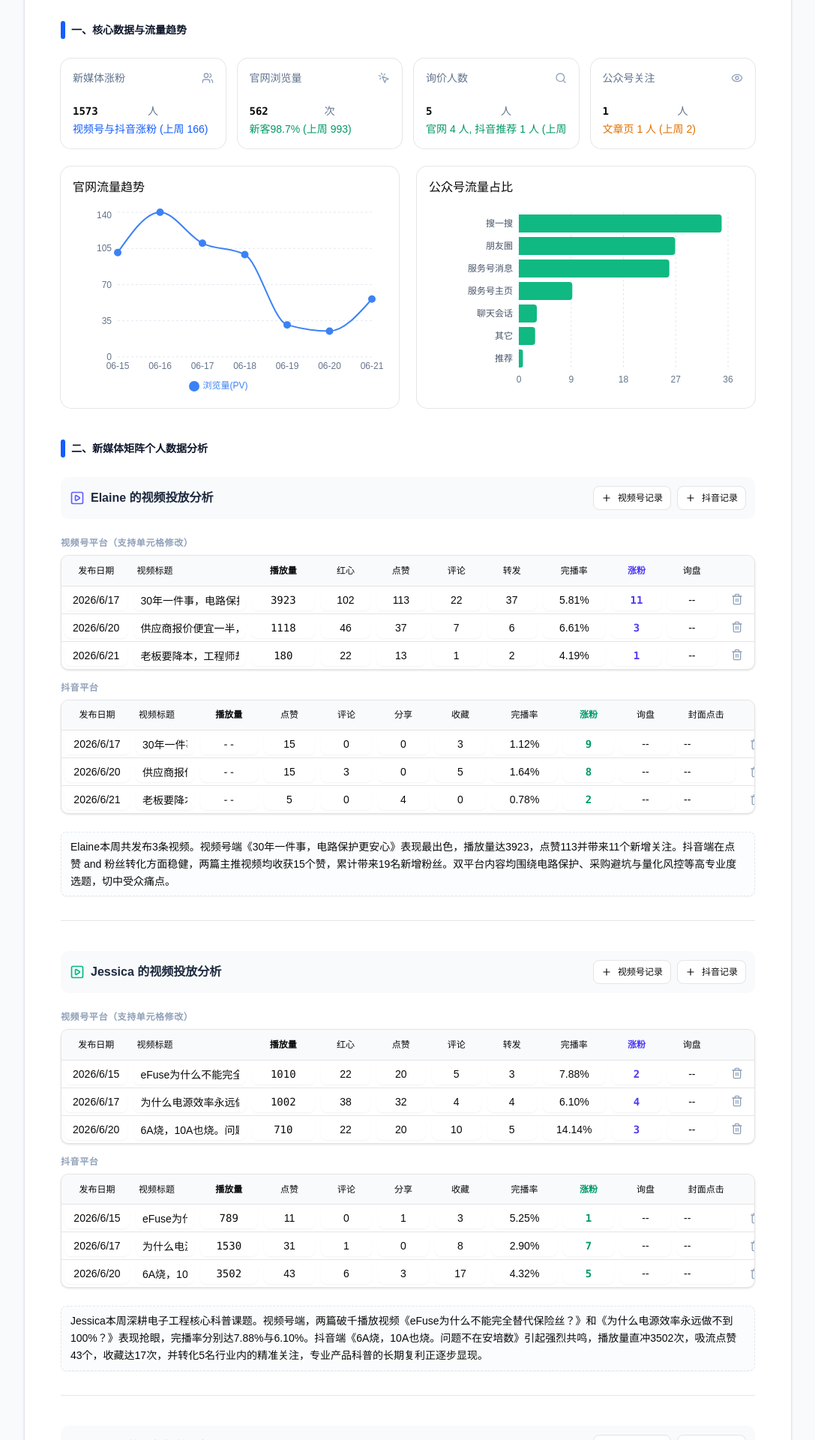
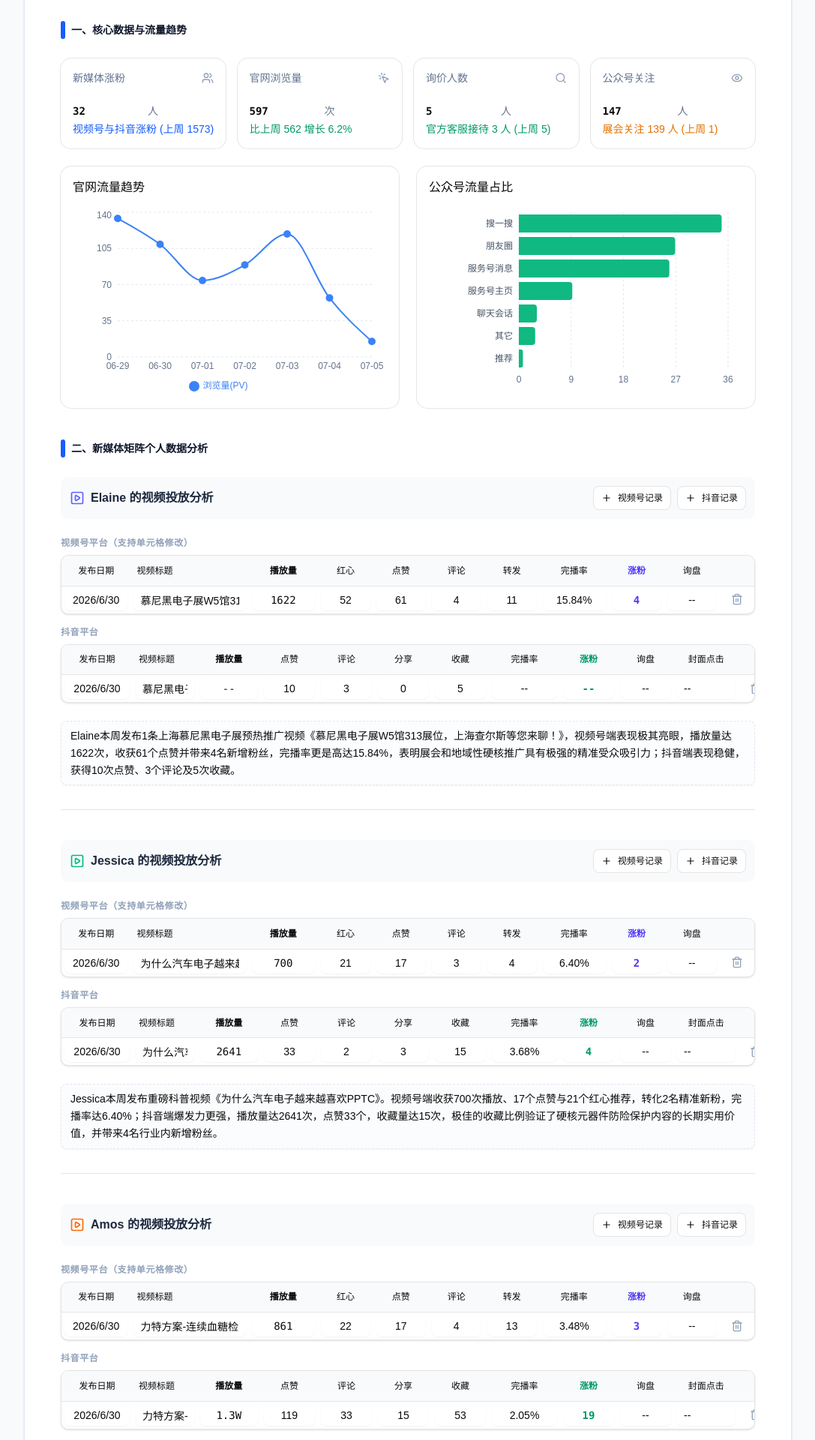
Before and after one commit to callamos/charles-amos, a React (Vite) app: page / in a window 1280 px wide. Shown: the part 220-2140 px from the top of the page at 75% size, without its empty margins (96-1183 px from the left). Built offline with nearby package versions, Linux system fonts and the light colour scheme.

Commit message:
feat: update report period and data metrics
Update website traffic data and report date range to reflect the period of 2026-06-29 to 2026-07-05.

```diff
--- a/src/App.tsx
+++ b/src/App.tsx
@@ -8,13 +8,13 @@ import { Plus, Trash2, TrendingUp, Users, Eye, MousePointerClick, Activity, Play
 import { LineChart, Line, BarChart, Bar, XAxis, YAxis, CartesianGrid, Tooltip, Legend, ResponsiveContainer } from 'recharts';
 
 const websiteTrafficData = [
-  { name: '06-15', pv: 101 },
-  { name: '06-16', pv: 140 },
-  { name: '06-17', pv: 110 },
-  { name: '06-18', pv: 99 },
-  { name: '06-19', pv: 31 },
-  { name: '06-20', pv: 25 },
-  { name: '06-21', pv: 56 },
+  { name: '06-29', pv: 134 },
+  { name: '06-30', pv: 109 },
+  { name: '07-01', pv: 74 },
+  { name: '07-02', pv: 89 },
+  { name: '07-03', pv: 119 },
+  { name: '07-04', pv: 57 },
+  { name: '07-05', pv: 15 },
 ];
 
 const wechatSourceData = [
@@ -31,7 +31,7 @@ export default function App() {
   // State for editable fields
   const [reportTitle, setReportTitle] = useState('工作周报');
   const [reporterName, setReporterName] = useState('Amos');
-  const [reportDate, setReportDate] = useState('2026-06-15到2026-06-21');
+  const [reportDate, setReportDate] = useState('2026-06-29到2026-07-05');
 
   const [section1Title, setSection1Title] = useState('一、核心数据与流量趋势');
   const [section2Title, setSection2Title] = useState('二、新媒体矩阵个人数据分析');
@@ -40,51 +40,41 @@ export default function App() {
   const [section6Title, setSection6Title] = useState('五、周报总结');
 
   // Core metrics states
-  const [followersCount, setFollowersCount] = useState('1573');
-  const [followersSub, setFollowersSub] = useState('视频号与抖音涨粉 (上周 166)');
-  const [trafficCount, setTrafficCount] = useState('562');
-  const [trafficSub, setTrafficSub] = useState('新客98.7% (上周 993)');
+  const [followersCount, setFollowersCount] = useState('32');
+  const [followersSub, setFollowersSub] = useState('视频号与抖音涨粉 (上周 1573)');
+  const [trafficCount, setTrafficCount] = useState('597');
+  const [trafficSub, setTrafficSub] = useState('比上周 562 增长 6.2%');
   const [inquiryCount, setInquiryCount] = useState('5');
-  const [inquirySub, setInquirySub] = useState('官网 4 人, 抖音推荐 1 人 (上周 3)');
-  const [wechatFollowsCount, setWechatFollowsCount] = useState('1');
-  const [wechatFollowsSub, setWechatFollowsSub] = useState('文章页 1 人 (上周 2)');
+  const [inquirySub, setInquirySub] = useState('官方客服接待 3 人 (上周 5)');
+  const [wechatFollowsCount, setWechatFollowsCount] = useState('147');
+  const [wechatFollowsSub, setWechatFollowsSub] = useState('展会关注 139 人 (上周 1)');
 
   // Media Matrix State
   const [elaineVideos, setElaineVideos] = useState([
-    { id: 1, title: '30年一件事，电路保护更安心', date: '2026/6/17', views: '3923', hearts: '102', likes: '113', comments: '22', forwards: '37', follows: '11', completion: '5.81%', inquiry: '--' },
-    { id: 2, title: '供应商报价便宜一半，为什么我反而更担心', date: '2026/6/20', views: '1118', hearts: '46', likes: '37', comments: '7', forwards: '6', follows: '3', completion: '6.61%', inquiry: '--' },
-    { id: 3, title: '老板要降本，工程师却不敢签字?风险量化才是关键', date: '2026/6/21', views: '180', hearts: '22', likes: '13', comments: '1', forwards: '2', follows: '1', completion: '4.19%', inquiry: '--' },
+    { id: 1, title: '慕尼黑电子展W5馆313展位，上海查尔斯等您来聊！', date: '2026/6/30', views: '1622', hearts: '52', likes: '61', comments: '4', forwards: '11', follows: '4', completion: '15.84%', inquiry: '--' },
   ]);
   const [elaineDouyin, setElaineDouyin] = useState([
-    { id: 1, title: '30年一件事，电路保护更安心', date: '2026/6/17', views: '--', completion: '1.12%', follows: '9', likes: '15', comments: '0', shares: '0', favs: '3', inquiry: '--', coverClick: '--' },
-    { id: 2, title: '供应商报价便宜一半，为什么我反而更担心', date: '2026/6/20', views: '--', completion: '1.64%', follows: '8', likes: '15', comments: '3', shares: '0', favs: '5', inquiry: '--', coverClick: '--' },
-    { id: 3, title: '老板要降本，工程师却不敢签字?风险量化才是关键', date: '2026/6/21', views: '--', completion: '0.78%', follows: '2', likes: '5', comments: '0', shares: '4', favs: '0', inquiry: '--', coverClick: '--' },
+    { id: 1, title: '慕尼黑电子展W5馆313展位，上海查尔斯等您来聊！', date: '2026/6/30', views: '--', completion: '--', follows: '--', likes: '10', comments: '3', shares: '0', favs: '5', inquiry: '--', coverClick: '--' },
   ]);
-  const [elaineSummary, setElaineSummary] = useState('Elaine本周共发布3条视频。视频号端《30年一件事，电路保护更安心》表现最出色，播放量达3923，点赞113并带来11个新增关注。抖音端在点赞 and 粉丝转化方面稳健，两篇主推视频均收获15个赞，累计带来19名新增粉丝。双平台内容均围绕电路保护、采购避坑与量化风控等高专业度选题，切中受众痛点。');
+  const [elaineSummary, setElaineSummary] = useState('Elaine本周发布1条上海慕尼黑电子展预热推广视频《慕尼黑电子展W5馆313展位，上海查尔斯等您来聊！》，视频号端表现极其亮眼，播放量达1622次，收获61个点赞并带来4名新增粉丝，完播率更是高达15.84%，表明展会和地域性硬核推广具有极强的精准受众吸引力；抖音端表现稳健，获得10次点赞、3个评论及5次收藏。');
 
   const [jessicaVideos, setJessicaVideos] = useState([
-    { id: 1, title: 'eFuse为什么不能完全替代保险丝？', date: '2026/6/15', views: '1010', hearts: '22', likes: '20', comments: '5', forwards: '3', follows: '2', completion: '7.88%', inquiry: '--' },
-    { id: 2, title: '为什么电源效率永远做不到100%？', date: '2026/6/17', views: '1002', hearts: '38', likes: '32', comments: '4', forwards: '4', follows: '4', completion: '6.10%', inquiry: '--' },
-    { id: 3, title: '6A烧，10A也烧。问题不在安培数', date: '2026/6/20', views: '710', hearts: '22', likes: '20', comments: '10', forwards: '5', follows: '3', completion: '14.14%', inquiry: '--' },
+    { id: 1, title: '为什么汽车电子越来越喜欢PPTC', date: '2026/6/30', views: '700', hearts: '21', likes: '17', comments: '3', forwards: '4', follows: '2', completion: '6.40%', inquiry: '--' },
   ]);
   const [jessicaDouyin, setJessicaDouyin] = useState([
-    { id: 1, title: 'eFuse为什么不能完全替代保险丝？', date: '2026/6/15', views: '789', completion: '5.25%', follows: '1', likes: '11', comments: '0', shares: '1', favs: '3', inquiry: '--', coverClick: '--' },
-    { id: 2, title: '为什么电源效率永远做不到100%？', date: '2026/6/17', views: '1530', completion: '2.90%', follows: '7', likes: '31', comments: '1', shares: '0', favs: '8', inquiry: '--', coverClick: '--' },
-    { id: 3, title: '6A烧，10A也烧。问题不在安培数', date: '2026/6/20', views: '3502', completion: '4.32%', follows: '5', likes: '43', comments: '6', shares: '3', favs: '17', inquiry: '--', coverClick: '--' },
+    { id: 1, title: '为什么汽车电子越来越喜欢PPTC', date: '2026/6/30', views: '2641', completion: '3.68%', follows: '4', likes: '33', comments: '2', shares: '3', favs: '15', inquiry: '--', coverClick: '--' },
   ]);
-  const [jessicaSummary, setJessicaSummary] = useState('Jessica本周深耕电子工程核心科普课题。视频号端，两篇破千播放视频《eFuse为什么不能完全替代保险丝？》和《为什么电源效率永远做不到100%？》表现抢眼，完播率分别达7.88%与6.10%。抖音端《6A烧，10A也烧。问题不在安培数》引起强烈共鸣，播放量直冲3502次，吸流点赞43个，收藏达17次，并转化5名行业内的精准关注，专业产品科普的长期复利正逐步显现。');
+  const [jessicaSummary, setJessicaSummary] = useState('Jessica本周发布重磅科普视频《为什么汽车电子越来越喜欢PPTC》。视频号端收获700次播放、17个点赞与21个红心推荐，转化2名精准新粉，完播率达6.40%；抖音端爆发力更强，播放量达2641次，点赞33个，收藏量达15次，极佳的收藏比例验证了硬核元器件防险保护内容的长期实用价值，并带来4名行业内新增粉丝。');
 
   const [amosVideos, setAmosVideos] = useState([
-    { id: 1, title: '从1万伏到1付', date: '2026/6/16', views: '2.1w', hearts: '74', likes: '242', comments: '26', forwards: '472', follows: '590', completion: '9.96%', inquiry: '--' },
-    { id: 2, title: '为什么AI服务器一定要用800v', date: '2026/6/17', views: '1.3w', hearts: '46', likes: '121', comments: '18', forwards: '238', follows: '230', completion: '10.70%', inquiry: '--' },
+    { id: 1, title: '力特方案-连续血糖检测仪', date: '2026/6/30', views: '861', hearts: '22', likes: '17', comments: '4', forwards: '13', follows: '3', completion: '3.48%', inquiry: '--' },
   ]);
   const [amosDouyin, setAmosDouyin] = useState([
-    { id: 1, title: '从1万伏到1付', date: '2026/6/16', views: '8.6W', completion: '2.82%', follows: '660', likes: '1172', comments: '127', shares: '298', favs: '734', inquiry: '--', coverClick: '--' },
-    { id: 2, title: '为什么AI服务器一定要用800v', date: '2026/6/17', views: '1.4w', completion: '2.66%', follows: '84', likes: '165', comments: '26', shares: '18', favs: '110', inquiry: '--', coverClick: '--' },
+    { id: 1, title: '力特方案-连续血糖检测仪', date: '2026/6/30', views: '1.3W', completion: '2.05%', follows: '19', likes: '119', comments: '33', shares: '15', favs: '53', inquiry: '--', coverClick: '--' },
   ]);
-  const [amosSummary, setAmosSummary] = useState('Amos本周多款重量级中重度科普视频数据大爆发，实现双端流量闭环。视频号端《从1万伏到1付》和《为什么AI服务器一定要用800v》分别斩获2.1W+及1.3W+级别的海量播放，分别带来590和230的新增涨粉，转发动作极其强劲，分别达472次及238次！抖音端双视频更是迎来狂飙，尤其是《从1万伏到1付》曝光直逼8.6W+，点赞暴涨至1172个，收藏拉升至734个，单一频带来660涨粉。全团粉丝转化及品牌硬核技术深度种草心智大幅提振。');
+  const [amosSummary, setAmosSummary] = useState('Amos本周聚焦医疗电子细分方案发布《力特方案-连续血糖检测仪》。视频号端稳定获861播放，点赞17，转发达13次，转化3个新粉；抖音端更是迎来重大流量收获，斩获1.3W+级别的曝光量，点赞数达119个，评论33次，收藏53次并带来15次分享，单一视频强势斩获19个行业高意向新增涨粉，充分佐证了CGM连续血糖检测仪这一医疗科技前沿高热度话题的科普溢出效应。');
 
-  const [weeklySummary, setWeeklySummary] = useState('1. 核心流量趋势：本周新媒体总体暴涨粉1573人（上周166人），增幅达847%！主要得益于Amos《从1万伏到1付》及《为什么AI服务器一定要用800v》双端大爆，合计斩获13.4W+播放。官网流量周PV为562（上周993），虽由于正常业务周波动有所平滑，但整体留存与受众咨询行为良好，保持健康粘性。\n2. 精准客户询盘：本周共承接官网等核心业务咨询客询5人（上周3人），保持平稳上升势头。咨询需求逐步向电路保护、器件规格深度国产替代选型靠拢，凸显自然引流受众极高的客户专业壁垒与高质量。\n3. 矩阵表现分析：Elaine、Jessica与Amos三位成员本周新媒体矩阵各单体分析完备且带有动态图表辅助：Elaine精准刺中行业避坑防险选题，双端累计吸流5.6k+；Jessica主攻硬核元器件科普《eFuse不能完全替保险丝》，完播率表现极为喜人；Amos则迎来了数据现象级红利，双料爆款突破超13.4w播放，全团粉丝转化及内容转化通道通畅。\n4. 搜索与GEO布局：SEO百度关键词继续保持稳固的垄断霸屏（多个词稳居百度第一），同时GEO（AI搜索工程推荐）建设扎实推进，核心词在“千问”、“豆包”中持续占有推荐水位，源头切中下一代智能化搜索入口流量。');
+  const [weeklySummary, setWeeklySummary] = useState('1. 核心流量趋势：本周新媒体总体涨粉32人（上周1573人，因上周爆款大爆发基数较高），回归常态化健康增长。官网流量周PV为597（上周562），实现6.2%的环比稳健上扬。公众号关注新增达147人，线下展会（139人关注）成为极强的线下蓄水池，形成了完善的展会私域转化引流闭环。\n2. 客户咨询：本周共承接官网等核心客询5人，由官方客服成功接待3人，咨询意向继续向高技术门槛、国产替代选型（如PPTC及医疗级电路保护）靠拢，凸显了我们内容输出的极高专业壁垒与询盘含金量。\n3. 矩阵表现分析：Elaine以慕尼黑上海电子展热点预热破冰，视频号创下15.84%的完播率奇迹，展现了品牌在垂直大展中的天然关注力；Jessica深耕汽车电子PPTC保护，抖音端收藏高达15次、斩获2.6k播放；Amos主攻硬核医疗电子CGM力特方案，抖音单端突破1.3W播放，带来19个新增精准粉丝。全团专业选题、精细运营的联动效应明显。\n4. 搜索与GEO布局：SEO百度关键词继续保持多词（如KSS、力特代理等）垄断排名第一和第二的位置；同时在GEO新AI搜索阵地表现出色，千问、豆包等AI引擎在“力特代理商”等核心关键字上均有持续的品牌推荐与收录，保持领先的智能化入口渗透率。');
 
   const [seo, setSeo] = useState([
     { id: 1, keyword: 'KSS华东代理', rank: '排名第一' },
```
